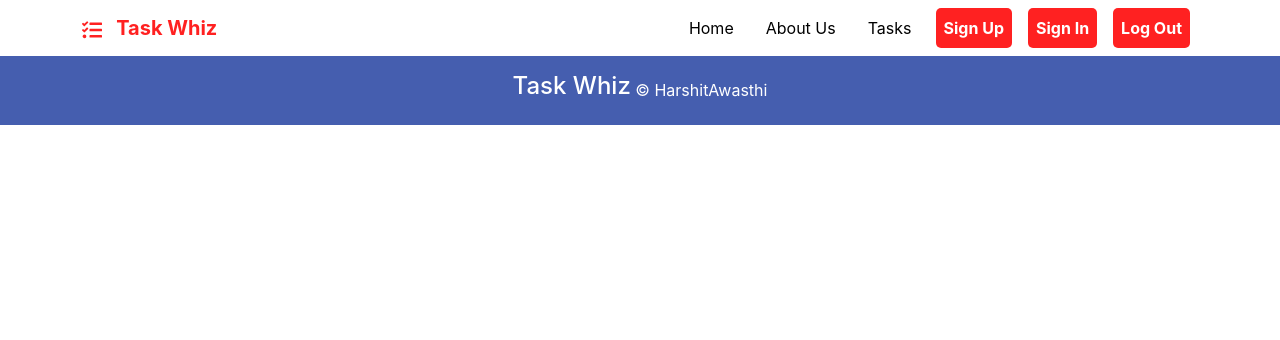
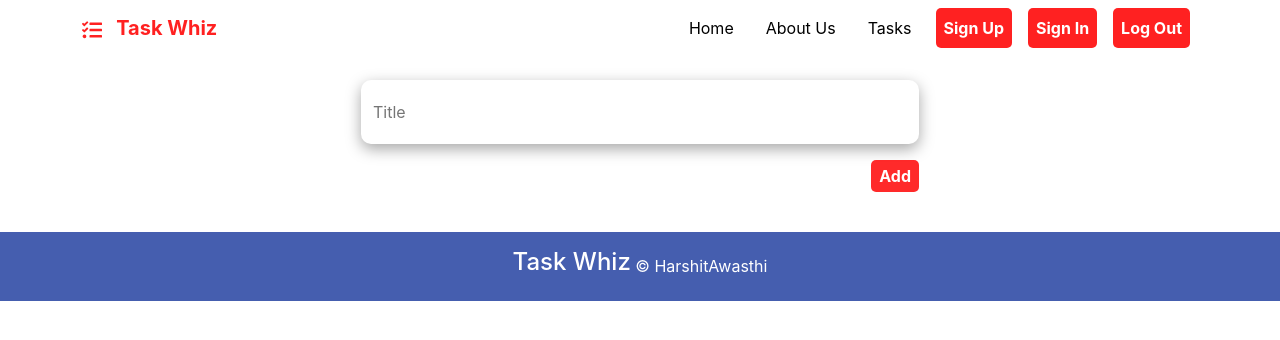
Before and after one commit to Harshit-Awasthi/To-Do-List, a React (Create React App) app in the folder frontend/: page /tasks in a window 1280 px wide. Shown: the top 340 px of the page. Built offline with nearby package versions, Linux system fonts and the light colour scheme.

Commit message:
Added: Task component

```diff
--- a/frontend/src/App.js
+++ b/frontend/src/App.js
@@ -6,6 +6,7 @@ import About from "./components/about/about";
 import SignUp from './components/signup/signup';
 import {BrowserRouter as Router, Routes, Route} from "react-router-dom";
 import SignIn from './components/signup/signin';
+import Tasks from './components/tasks/tasks';
 
 const App = () => {
   return (
@@ -20,6 +21,7 @@ const App = () => {
 
       <Route exact path="/" element={<Home/>}/>
       <Route path="/about" element={<About/>}/>
+      <Route path="/tasks" element={<Tasks/>}/>
       <Route path="/signup" element={<SignUp/>}/>
       <Route path="/signin" element={<SignIn/>}/>
     </Routes>
--- a/frontend/src/components/navbar/Navbar.jsx
+++ b/frontend/src/components/navbar/Navbar.jsx
@@ -22,7 +22,7 @@ const Navbar = () => {
         </li>
 
         <li className="nav-item mx-2">
-          <Link className="nav-link active" aria-current="page" to="/todo">Tasks</Link>
+          <Link className="nav-link active" aria-current="page" to="/tasks">Tasks</Link>
         </li>
 
         <li className="nav-item mx-2">
--- /dev/null
+++ b/frontend/src/components/tasks/tasks.css
@@ -0,0 +1,30 @@
+.tasks{
+
+    width: 100%;
+    min-height: 100vh;
+    min-height: auto;
+
+}
+
+
+.tasks-inputs {
+
+border: none;
+outline: none;
+
+}
+
+
+.tasks-inputs-div{
+
+
+    border-radius: 10px;
+    box-shadow: rgba(0,0,0,0.35) 0px 5px 15px;
+
+}
+
+#textarea{
+
+display: none;
+
+}
--- /dev/null
+++ b/frontend/src/components/tasks/tasks.jsx
@@ -0,0 +1,44 @@
+import React from 'react';
+import './tasks.css'
+
+
+const Tasks = () => {
+
+const show = ()=>{
+
+    document.getElementById("textarea").style.display="block";
+
+
+}
+
+  return (
+
+  <div className='tasks'>
+
+    <div className="tasks-main container d-flex justify-content-center align-items-center my-4 flex-column">
+
+        <div className='d-flex flex-column tasks-inputs-div w-50 p-1'>
+
+        <input className='my-2 p-2 tasks-inputs'  type="text" placeholder='Title'
+        onClick={show}  />
+
+        <textarea id="textarea" className='p-2 tasks-inputs' type="text" placeholder='Body'   />
+
+        </div>
+
+        <div className='w-50 d-flex justify-content-end my-3'>
+
+        <button className='home-btn px-2 py-1'>Add</button>
+
+        </div>
+
+
+    </div>
+
+  </div>
+
+);
+
+}
+
+export default Tasks;
```
Also changed, not shown: frontend/src/components/signin/signin.css (deleted).
